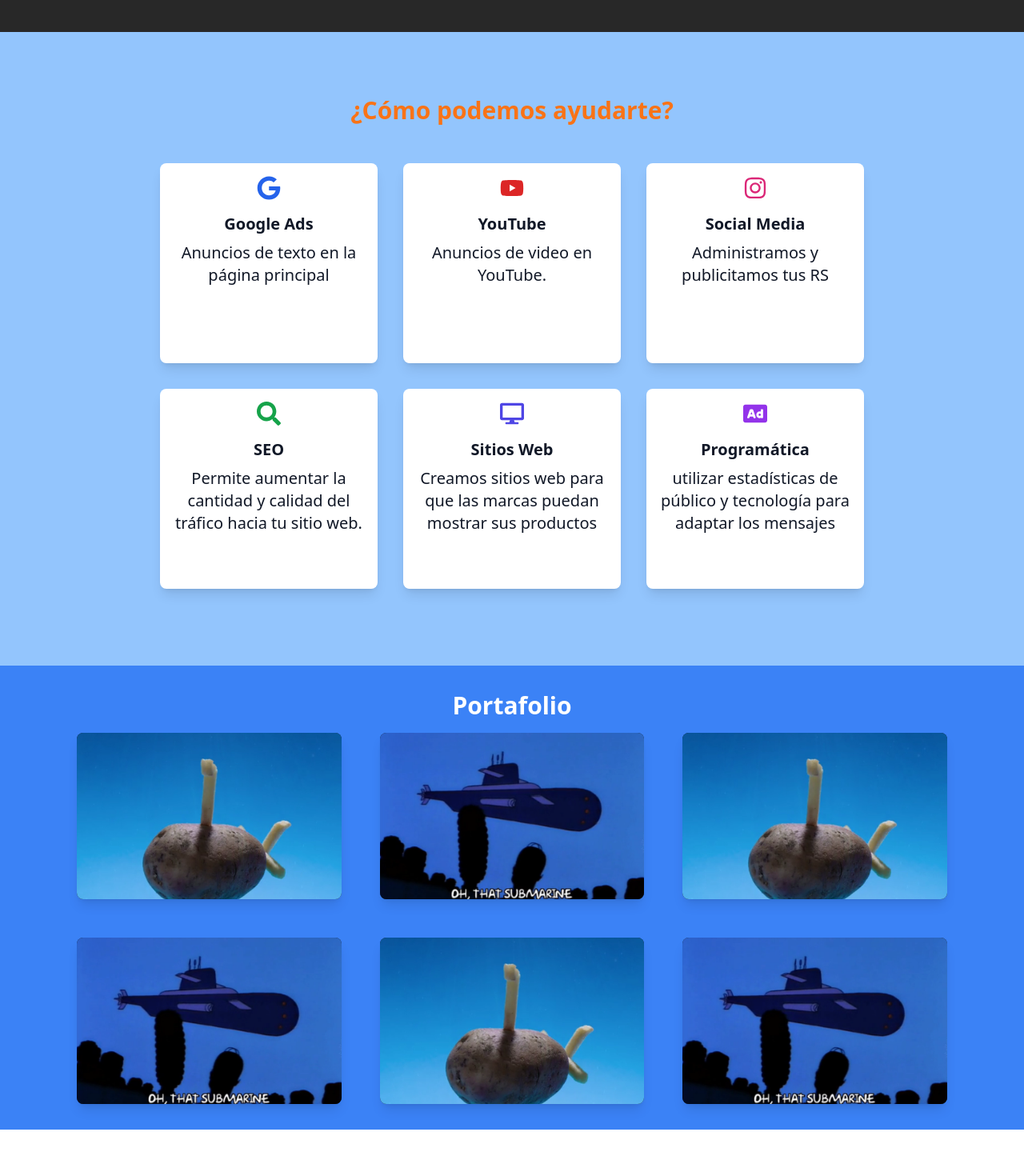
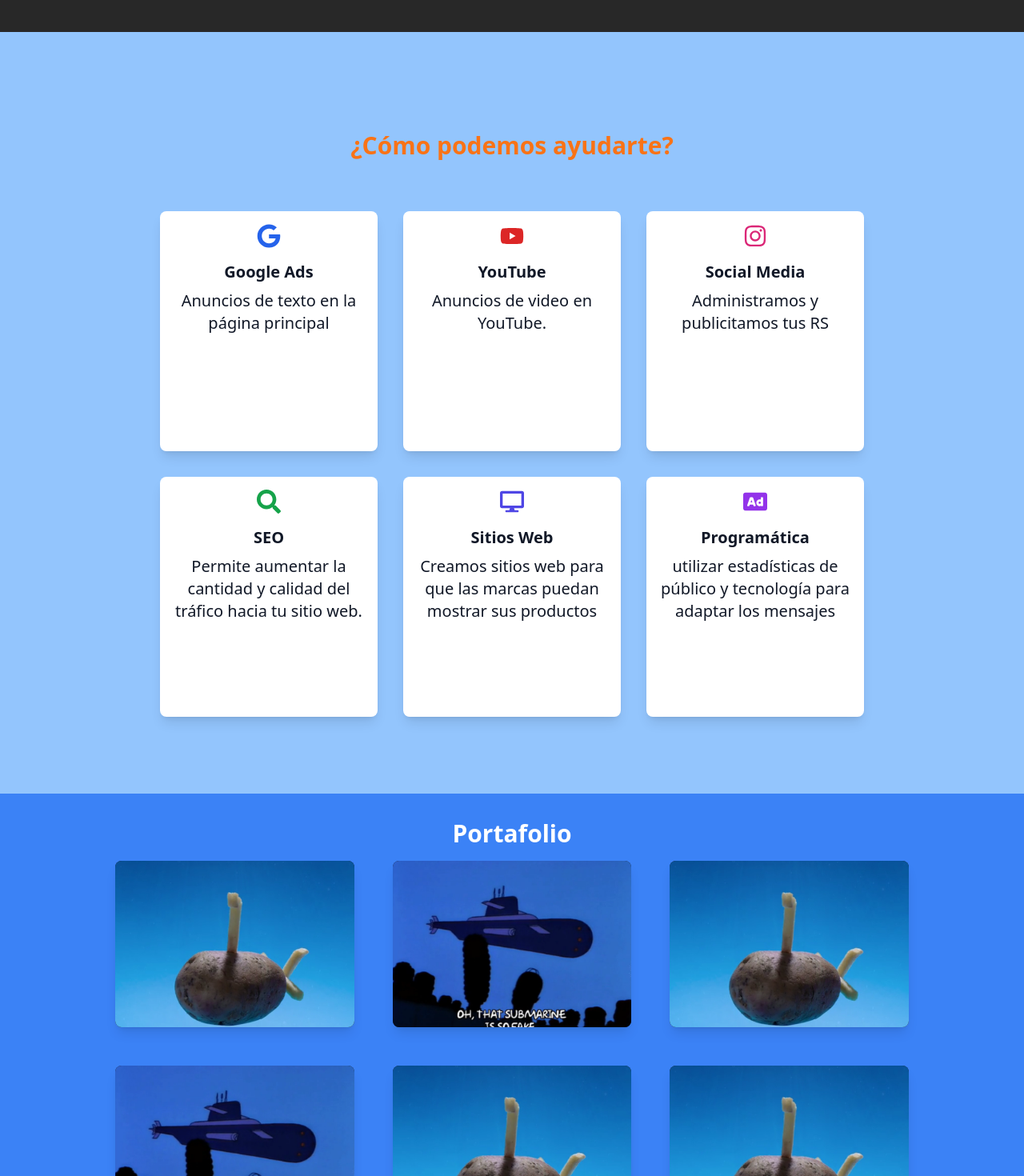
Before and after one commit to GastonIbz/Agencia-Creativa-Submarino, a React (Vite) app in the folder submarino/: page / in a window 1280 px wide. Shown: the part 1560-3030 px from the top of the page at 80% size. Before the commit the page ends 2972 px from the top, so only its background shows below. Built offline with nearby package versions, Linux system fonts and the light colour scheme; grey boxes are pictures that could not be loaded.

Commit message:
Cambio de responsividad

```diff
--- a/submarino/src/components/Card.jsx
+++ b/submarino/src/components/Card.jsx
@@ -36,12 +36,12 @@ const Card = () => {
 
     return (
         <div id="Nosotros" className="bg-blue-300 text-gray-900 py-20">
-            <h2   className="text-3xl text-orange-500 font-bold text-center mb-8">¿Cómo podemos ayudarte?</h2>
+            <h2   className="text-3xl text-orange-500 font-bold text-center pt-11 mb-12">¿Cómo podemos ayudarte?</h2>
             <div className="container mx-auto px-24">
                 <div className="flex flex-wrap justify-center">
                     {services.map((service, index) => (
                         <div key={index} className="m-4 w-full sm:w-1/2 md:w-1/3 lg:w-1/4">
-                            <div className="bg-white p-4 rounded-lg shadow-lg hover:shadow-xl hover:shadow-orange-600/50 transition-shadow duration-400 ease-in-out flex flex-col items-center text-center" style={{ minHeight: '250px' }}>
+                            <div className="bg-white p-4 rounded-lg shadow-lg hover:shadow-xl hover:shadow-orange-600/50 transition-shadow duration-400 ease-in-out flex flex-col items-center text-center" style={{ minHeight: '300px' }}>
                                 <div className="mb-4">{service.icon}</div>
                                 <h3 className="text-xl font-semibold mb-2">{service.title}</h3>
                                 <p className="font-sans text-xl">{service.description}</p>
--- a/submarino/src/components/Portafolio.jsx
+++ b/submarino/src/components/Portafolio.jsx
@@ -43,11 +43,13 @@ const Portafolio = () => {
         },
         {
             id: 6,
-            title: "Proyecto 6",
-            staticImage: staticImage2,
-            animatedImage: animatedImage2,
+            title: "Proyecto 5",
+            staticImage: staticImage1,
+            animatedImage: animatedImage1,
             link: "#"
         },
+
+
         // Agrega más proyectos según sea necesario
     ];
 
@@ -67,7 +69,7 @@ const Portafolio = () => {
 
     return (
         <section className="bg-blue-500 text-white py-8">
-            <div  id="Portafolio" className="container mx-auto px-4 sm:px-6 lg:px-24">
+            <div  id="Portafolio" className="container mx-auto px-4 sm:px-6 lg:px-36">
                 <h2 className="text-3xl text-center font-bold mb-4">Portafolio</h2>
                 <div className="grid grid-cols-1 sm:grid-cols-2 md:grid-cols-3 gap-12">
                     {allProjects.slice(0, visibleProjects).map((project) => (
@@ -91,7 +93,7 @@ const Portafolio = () => {
                     <div className="flex justify-center mt-8">
                         <button
                             onClick={handleLoadMore}
-                            className="mb-60 px-8 py-3 bg-orange-500 border-2 border-white text-white text-1xl font-bold shadow-lg transition-all duration-100 ease-in-out focus:outline-none focus:ring-4 focus:ring-hover-orange focus:ring-opacity-50 relative top-4 backdrop-blur-lg rounded-full hover:shadow-[0_0_70px_4px_rgba(255,87,34,.5)]">
+                            className="mb-64 px-8 py-3 bg-orange-500 border-2 border-white text-white text-1xl font-bold shadow-lg transition-all duration-100 ease-in-out focus:outline-none focus:ring-4 focus:ring-hover-orange focus:ring-opacity-50 relative top-4 backdrop-blur-lg rounded-full hover:shadow-[0_0_70px_4px_rgba(255,87,34,.5)]">
                             Más proyectos
                         </button>
                     </div>
```
